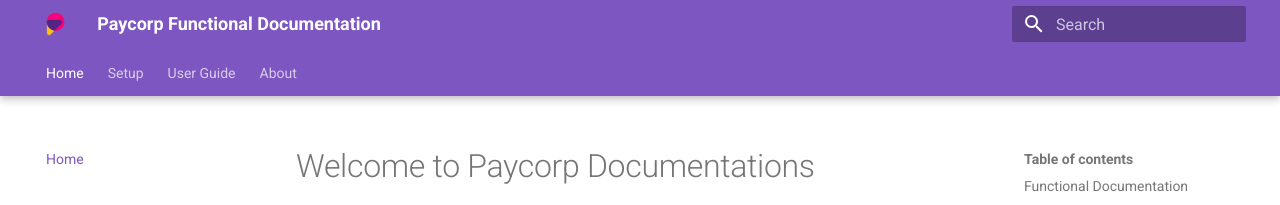
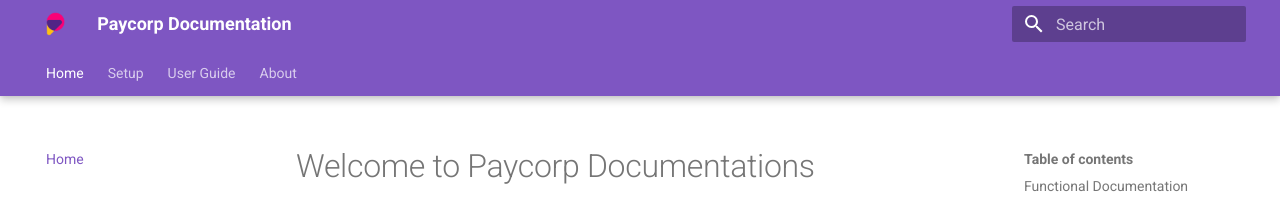
Before and after one commit to prashantevolvus/prashantevolvus.github.io, an MkDocs documentation site: the page built from docs/index.md, in a window 1280 px wide. Shown: the top 205 px of the page. Built offline with MkDocs 1.6.1 and Material for MkDocs 9.7.7, drawn with Linux system fonts in a browser that asks for light colours.

Commit message:
name change

```diff
--- a/mkdocs.yml
+++ b/mkdocs.yml
@@ -1,4 +1,4 @@
-site_name: Paycorp Functional Documentation
+site_name: Paycorp Documentation
 theme:
   name: material
   logo: assets/logo.png
```
